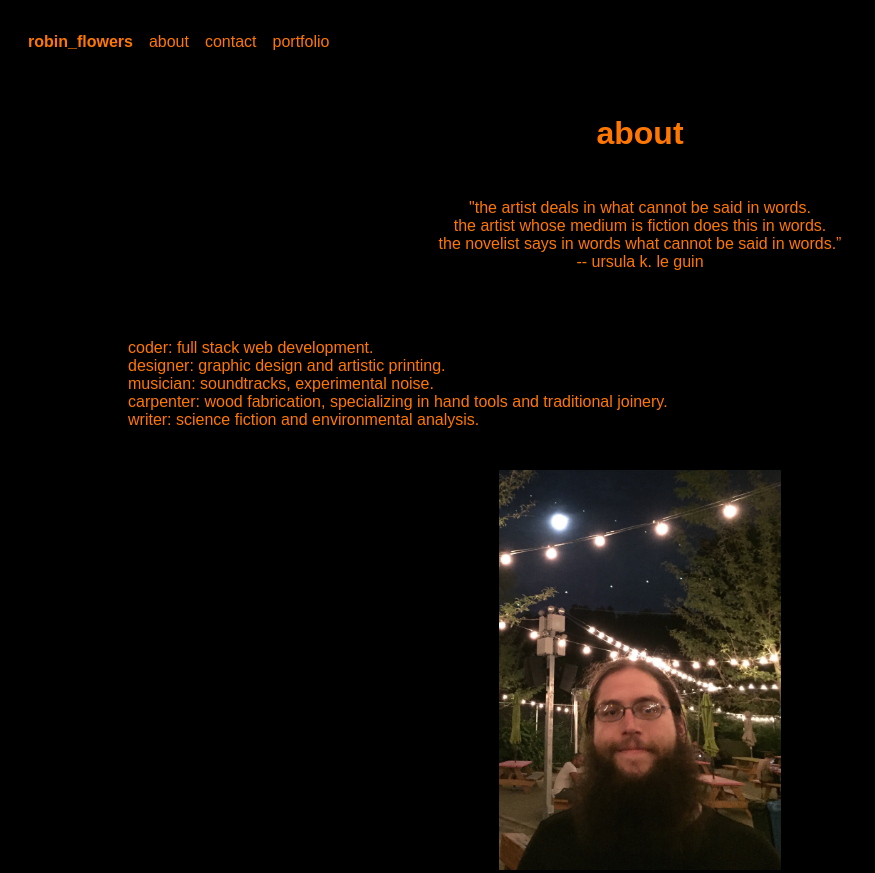
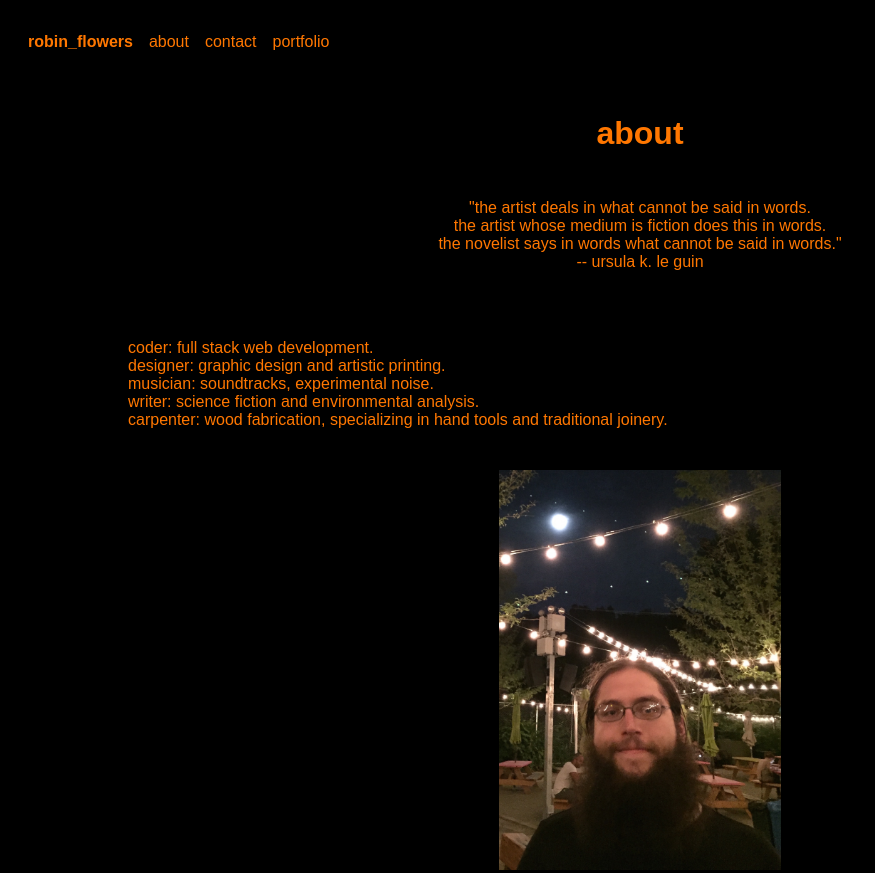
Before and after one commit to r-flowers/rflowers, a plain HTML site: page about.html in a window 1280 px wide. Shown: the top 873 px of the page, without its empty margins (0-875 px from the left). Drawn offline with Linux system fonts and the light colour scheme.

Commit message:
beta + deeetails

```diff
--- a/about.html
+++ b/about.html
@@ -18,8 +18,8 @@
 
         <br>
         <h1>about</h1>
-        <p style="text-align: center;">"the artist deals in what cannot be said in words.<br> the artist whose medium is fiction does this in words.<br> the novelist says in words what cannot be said in words.” <br> -- ursula k. le guin</p>
-        <p>coder: full stack web development.<br> designer: graphic design and artistic printing. <br> musician: soundtracks, experimental noise. <br> carpenter: wood fabrication, specializing in hand tools and traditional joinery. <br> writer: science fiction and environmental analysis.</p>
+        <p style="text-align: center;">"the artist deals in what cannot be said in words.<br> the artist whose medium is fiction does this in words.<br> the novelist says in words what cannot be said in words." <br> -- ursula k. le guin</p>
+        <p>coder: full stack web development.<br> designer: graphic design and artistic printing.<br> musician: soundtracks, experimental noise.<br> writer: science fiction and environmental analysis.<br> carpenter: wood fabrication, specializing in hand tools and traditional joinery.</p>
 
         <img src="img/nowadayssmall.jpg" class="profile_pic">
 
```
Also changed, not shown: contact.html (+1 -1 lines), index.html (+2 -2 lines).
